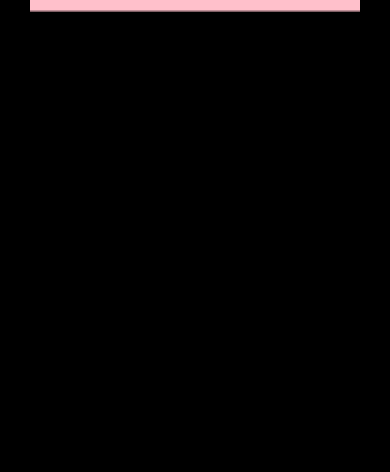
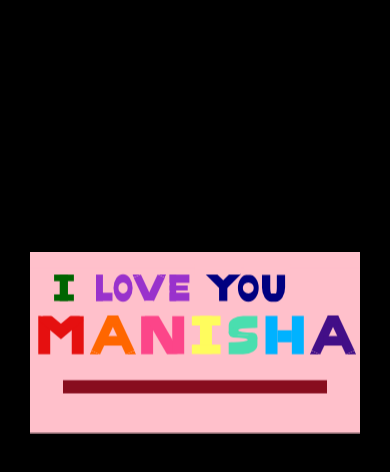
Before and after one commit to Hritansh1004/Hritisha, a plain HTML site: page index.html in a window 390 px wide. Drawn offline with Linux system fonts and the light colour scheme.

Commit message:
Update suno-na.css

```diff
--- a/suno-na.css
+++ b/suno-na.css
@@ -46,7 +46,7 @@ body {
 
     .Whole-Box-parent{
         transform: scale(.33);
-        top: -40%;
+
     }
     .Whole-Box {
         top: 50px;
```
